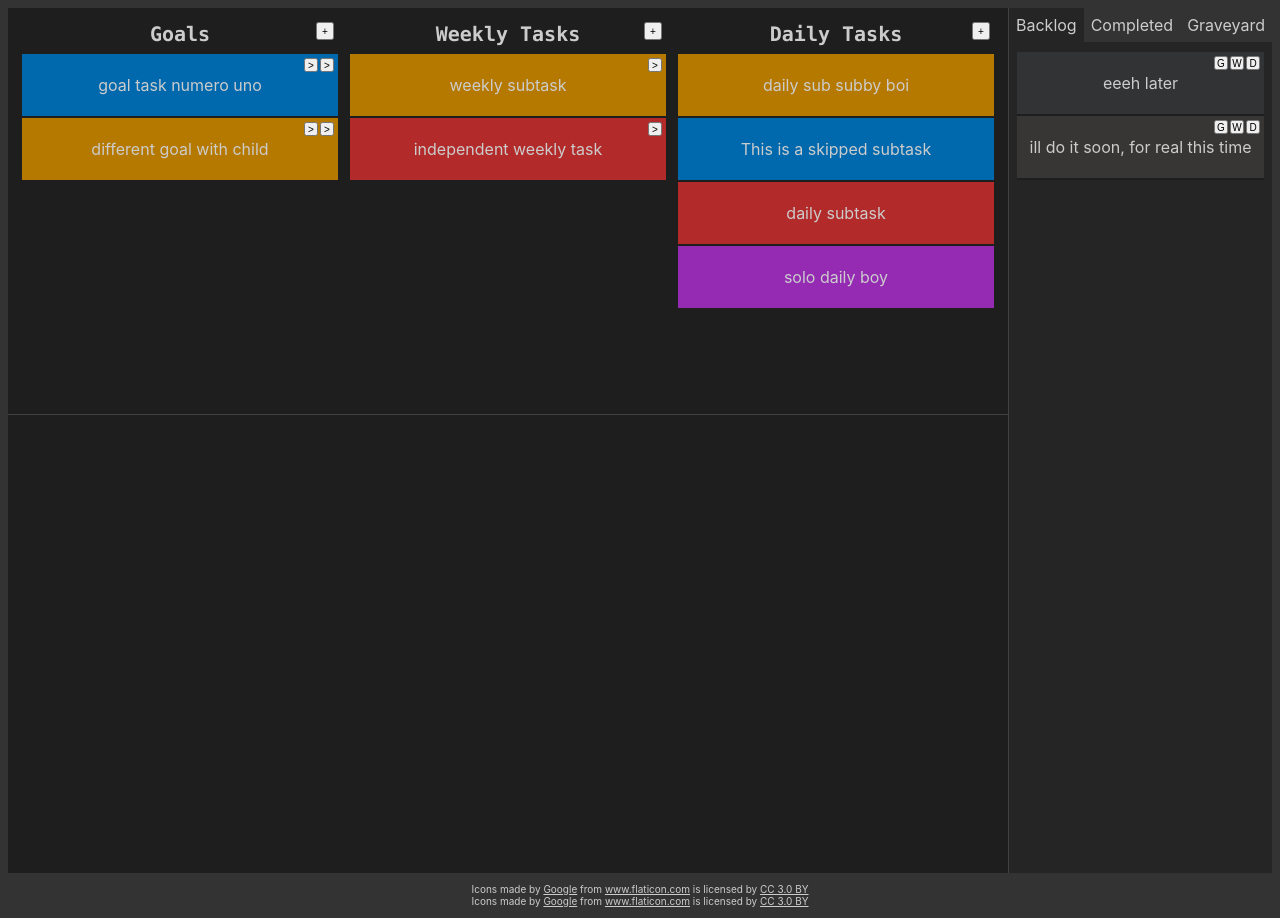
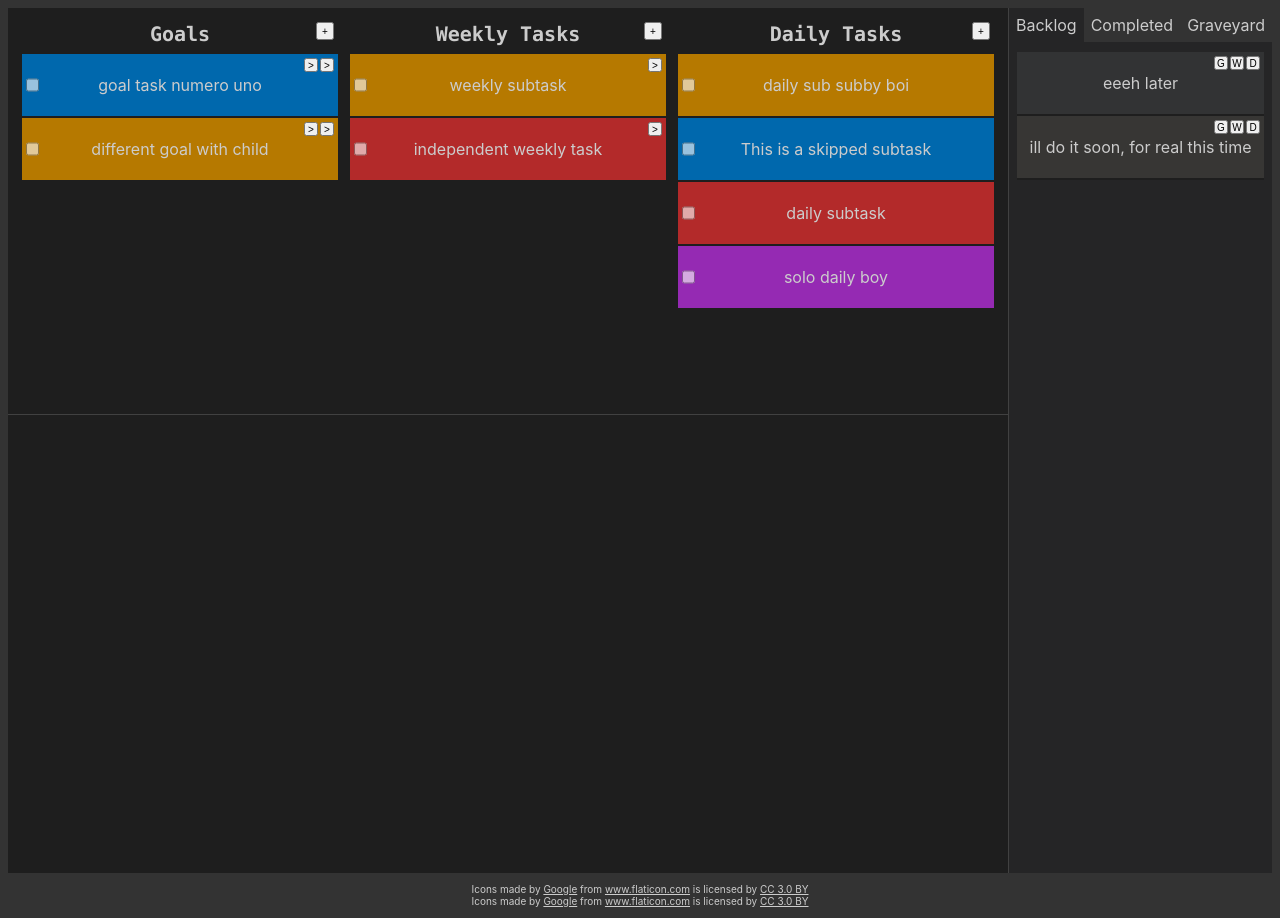
Before and after one commit to AlexJohnKennedy/TrackYourTodos, a React (Create React App) app: page / in a window 1280 px wide. Built offline with nearby package versions, Linux system fonts and the light colour scheme.

Commit message:
checkboxes. UI bugs: backlog section grows in height instead of initiating scrollbars. Task item gets wider instead of wrapping text and getting taller, when text doesnt fit in single line. Task item text overlaps the new checkbox, since checkbox is absolutely positioned.

```diff
--- a/src/css/BacklogSection.css
+++ b/src/css/BacklogSection.css
@@ -35,4 +35,9 @@
 .BacklogSection .wrapper {
     padding-left: 0.8rem;
     padding-right: 0.8rem;
+    overflow: auto;
 }
+
+.wrapper::-webkit-scrollbar {
+    width: 0rem;        /* MAKE THE SCROLLBAR INVISIBLE LIKE A SEXY MOFO */
+}
--- a/src/css/Task.css
+++ b/src/css/Task.css
@@ -46,6 +46,16 @@
     top: 0.4rem;
 }
 
+.task .checkbox {
+    position: absolute;
+    left: 0.4rem;
+    top: 0rem;
+    height: 100%;
+    padding: 0rem;
+    margin: 0rem;
+    opacity: 0.6;
+}
+
 .highlighted p {
     font-weight: bold;
 }
--- a/src/interactionLayer/interactionApi.js
+++ b/src/interactionLayer/interactionApi.js
@@ -155,6 +155,10 @@ function BuildNewTaskView(activeList, domainTaskObj, viewLayerCallbackFunc) {
         activeList.MoveCategory(domainTaskObj, newCategory);
     }
 
+    function completeTask() {
+        activeList.CompleteTask(domainTaskObj);
+    }
+
     // Return the interface object. Immutable!
     return Object.freeze({
         // State properties
@@ -170,7 +174,8 @@ function BuildNewTaskView(activeList, domainTaskObj, viewLayerCallbackFunc) {
         CreateChild : createChild,
         CreateDailyChild : createDailyChild,
         DeleteTask : deleteTask,
-        SetCategory : setCategory
+        SetCategory : setCategory,
+        CompleteTask : completeTask
     });
 }
 
--- a/src/logicLayer/Task.js
+++ b/src/logicLayer/Task.js
@@ -146,7 +146,7 @@ export class TaskObjects {
         // When a task is completed, all of the currently active children of that task are automatically 'complete' also.
         let idsToRemove = new Set();
         function complete(curr) {
-            if (curr.category > Category.Daily) throw new Error("Cannot complete a task that is not currently on an active board");
+            if (curr.category > Category.Daily) return;
             curr.category = category;
             curr.progressStatus = progress;
             idsToRemove.add(curr.id);
@@ -209,6 +209,7 @@ class Task {
         if ('name' in stateObj) this.name = stateObj.name;
         if ('category' in stateObj) this.category = stateObj.category;
         if ('colourid' in stateObj) this.colourid = stateObj.colourid;
+        if ('progressStatus' in stateObj) this.progressStatus = stateObj.progressStatus;
     }
 
     addChild(childTask) {
--- a/src/reactComponents/Board.js
+++ b/src/reactComponents/Board.js
@@ -1,6 +1,6 @@
 import React, { Component } from 'react';
 import { Task } from './Task';
-import { NewTaskButton } from './NewTaskButton.js';
+import { NewTaskButton } from './TaskButtons.js';
 import { CreationForm } from './CreationForm.js';
 import { ShortCutManager } from '../viewLogic/keyboardShortcutHandler';
 import { TaskList } from './TaskList';
--- a/src/reactComponents/Task.js
+++ b/src/reactComponents/Task.js
@@ -1,6 +1,6 @@
 import React, { Component } from 'react';
 import { GetColourMapping, ThemeId, HSLAColour } from '../viewLogic/colourSetManager';
-import { NewTaskButton } from './NewTaskButton';
+import { NewTaskButton, CheckBox } from './TaskButtons';
 import { CreationForm } from './CreationForm.js';
 import { Category } from '../logicLayer/Task';
 
@@ -110,6 +110,9 @@ export class Task extends Component {
                     />
                     </>
                 }
+                { this.props.taskView.category <= Category.Daily &&
+                    <CheckBox clickAction={() => this.props.taskView.CompleteTask()} />
+                }
                 { this.props.taskView.category === Category.Deferred &&
                     <>
                     <NewTaskButton clickAction={() => this.props.taskView.SetCategory(Category.Daily)} text={'D'}/>
--- a/src/reactComponents/NewTaskButton.js
+++ b/src/reactComponents/TaskButtons.js
@@ -19,6 +19,24 @@ export class NewTaskButton extends Component {
     }
 
     handleClick(e) {
-        this.props.clickAction();   // Soon we will add parameters here which will allow us to set colour, +1 time (i.e. next day vs today), etc.
+        this.props.clickAction();
     }
 }
+
+export class CheckBox extends Component {
+    constructor(props) {
+        super(props);
+
+        this.handleClick = this.handleClick.bind(this);
+    }
+
+    handleClick(e) {
+        this.props.clickAction();
+    }
+
+    render() {
+        return (
+            <input type="checkbox" className="checkbox" onClick={this.handleClick}/>
+        );
+    }
+}
```
